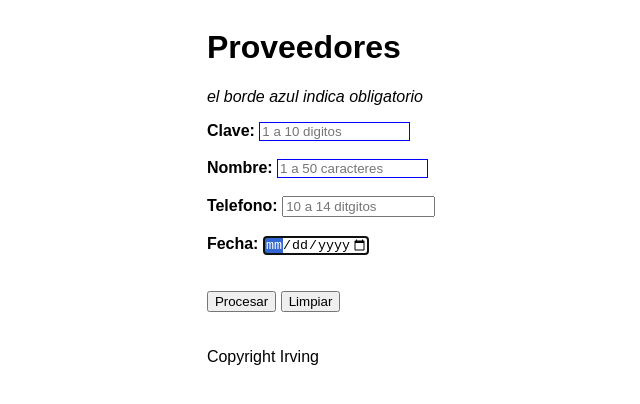
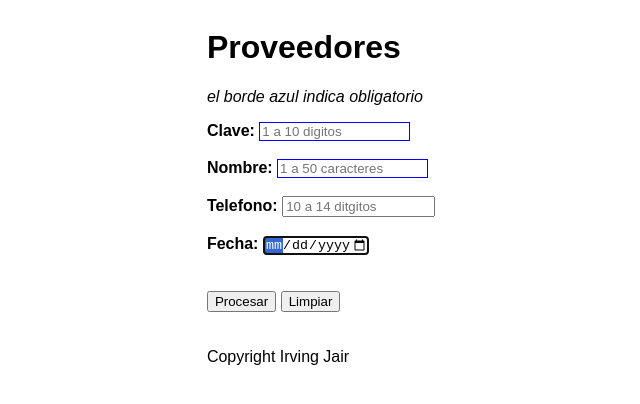
Before and after one commit to proveedorForm/proveedorForm.github.io, a plain HTML site: page proveedores.html in a window 1280 px wide. Shown: the full height of the page, 319-959 px from the left. Drawn offline with Linux system fonts and the light colour scheme.

Commit message:
Update proveedores.html

```diff
--- a/proveedores.html
+++ b/proveedores.html
@@ -43,7 +43,7 @@
 
         <footer>
             <br>
-            Copyright Irving
+            Copyright Irving Jair
         </footer>
         <script src="JS/CtrlProvedores.js"></script>
     </body>
```
